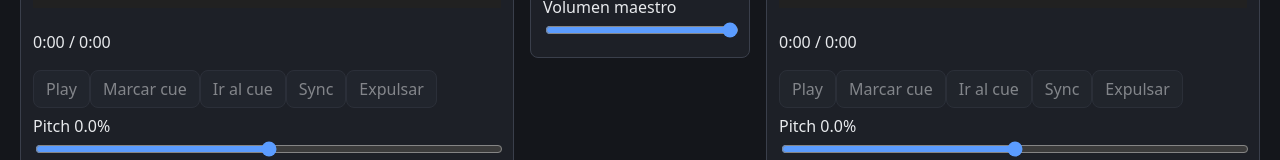
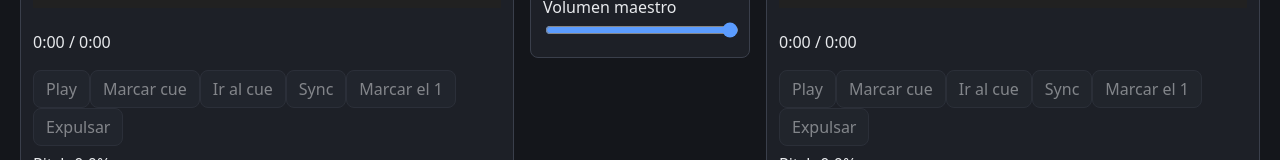
Before and after one commit to PatrickUseche/SoundIA-Web-DJ, an Angular app: page /dj in a window 1280 px wide. Shown: the part 264-424 px from the top of the page. Built offline with nearby package versions, Linux system fonts and the light colour scheme; no server answers.

Commit message:
feat(deck): botón «Marcar el 1» y aviso de lo fiable que es el primer tiempo

```diff
--- a/src/app/features/deck/deck.html
+++ b/src/app/features/deck/deck.html
@@ -10,6 +10,9 @@
             }
             | {{ pista.key }} | <span class="camelot">{{ pista.camelot }}</span>
         </p>
+        @if (estadoDelUno(); as estado) {
+            <p class="primer-tiempo">Primer tiempo: {{ estado }}</p>
+        }
     } @else if (deck().loaded) {
         <p class="titulo">Archivo local (sin analizar)</p>
     } @else {
@@ -33,11 +36,16 @@
         <button type="button" (click)="ponerCue()" [disabled]="!deck().loaded">Marcar cue</button>
         <button type="button" (click)="irAlCue()" [disabled]="!deck().loaded">Ir al cue</button>
         <button type="button" (click)="sincronizar()" [disabled]="!deck().track()">Sync</button>
+        <button type="button" (click)="marcarElUno()" [disabled]="!deck().track()?.grid || fijandoUno()"
+            title="Fija como primer tiempo (un 1) el punto donde esta la pista ahora">Marcar el 1</button>
         <button type="button" (click)="expulsar()" [disabled]="!deck().loaded">Expulsar</button>
     </div>
 
     @if (mensajeSync(); as mensaje) {
         <p role="status" class="mensaje-sync">{{ mensaje }}</p>
+    }
+    @if (mensajeUno(); as mensaje) {
+        <p [attr.role]="mensaje.error ? 'alert' : 'status'" class="mensaje-uno" [class.alerta]="mensaje.error">{{ mensaje.texto }}</p>
     }
 
     <label>
--- a/src/app/features/deck/deck.ts
+++ b/src/app/features/deck/deck.ts
@@ -5,6 +5,9 @@ import { DeckId } from '../../core/audio/deck';
 import { EQ_BANDS, EqBand } from '../../core/audio/eq';
 import { formatBpm, formatPitch, formatTime } from '../../core/audio/format';
 import { WaveformComponent } from '../../shared/waveform/waveform';
+import { httpErrorMessage } from '../../core/http-error-message';
+import { MIN_DOWNBEAT_CONFIDENCE } from '../../core/audio/beatgrid';
+import { TrackApiService } from '../../core/services/tracks';
 
 // Cada cuanto se lee la posicion de reproduccion para refrescar el reloj y la forma de onda.
 const POSITION_REFRESH_MS = 50;
@@ -21,6 +24,7 @@ export class DeckComponent {
   readonly deckId = input.required<DeckId>();
 
   private readonly mixer = inject(MixerService);
+  private readonly tracks = inject(TrackApiService);
   protected readonly deck = computed(() => this.mixer.deck(this.deckId()));
 
   protected readonly bandas = EQ_BANDS;
@@ -33,6 +37,9 @@ export class DeckComponent {
   protected readonly position = signal(0);
   /** Resultado del ultimo intento de sincronizar el tempo, para mostrarlo al usuario. */
   protected readonly mensajeSync = signal<string | null>(null);
+  /** Resultado del ultimo intento de fijar el primer tiempo a mano. */
+  protected readonly mensajeUno = signal<{ texto: string; error: boolean } | null>(null);
+  protected readonly fijandoUno = signal(false);
 
   protected readonly progreso = computed(() => {
     const duration = this.deck().duration;
@@ -83,6 +90,45 @@ export class DeckComponent {
     }
   }
 
+  /** Como de fiable es el primer tiempo de la pista cargada, en palabras. */
+  protected estadoDelUno(): string | null {
+    const grid = this.deck().track()?.grid;
+    if (!grid) {
+      return null;
+    }
+    if (grid.manual) {
+      return 'fijado a mano';
+    }
+    return grid.confidence >= MIN_DOWNBEAT_CONFIDENCE
+      ? `detectado (confianza ${Math.round(grid.confidence * 100)} %)`
+      : 'incierto: se alinea solo por pulsos. Escucha y marca un primer tiempo para alinear por compases';
+  }
+
+  /**
+   * Fija como primer tiempo el punto donde esta la pista ahora. Se puede pausar o buscar para acertar; el motor lo
+   * ajusta al pulso mas cercano, asi que basta con estar a menos de medio pulso.
+   */
+  marcarElUno(): void {
+    const track = this.deck().track();
+    if (!track?.grid || this.fijandoUno()) {
+      return;
+    }
+    const segundo = this.deck().position();
+    this.fijandoUno.set(true);
+    this.mensajeUno.set(null);
+    this.tracks.setDownbeat(track.id, segundo).subscribe({
+      next: (actualizada) => {
+        this.mixer.updateTrack(actualizada);
+        this.mensajeUno.set({ texto: 'Primer tiempo fijado.', error: false });
+        this.fijandoUno.set(false);
+      },
+      error: (err: unknown) => {
+        this.mensajeUno.set({ texto: httpErrorMessage(err, 'No se pudo fijar el primer tiempo.'), error: true });
+        this.fijandoUno.set(false);
+      },
+    });
+  }
+
   alBuscar(fraccion: number): void {
     this.deck().seek(fraccion * this.deck().duration);
     this.position.set(this.deck().position());
```
Also changed, not shown: 1 other file (tests, documents, lock files or other folders).
